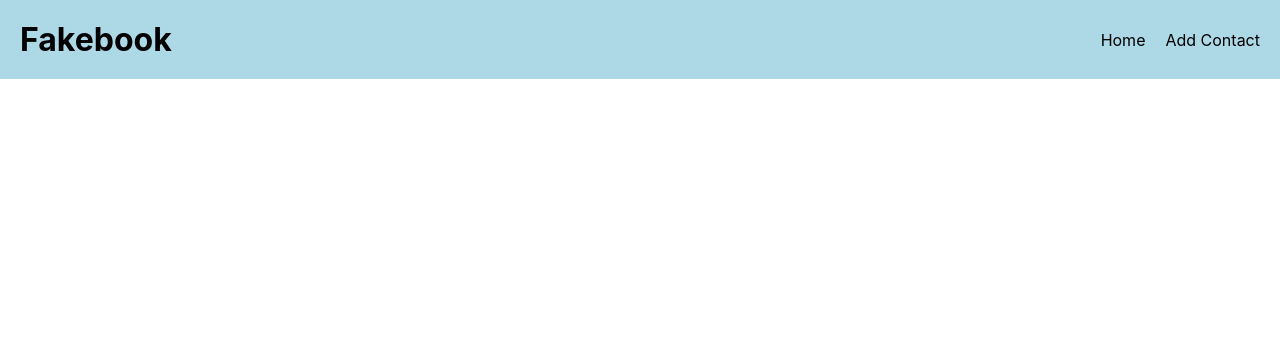
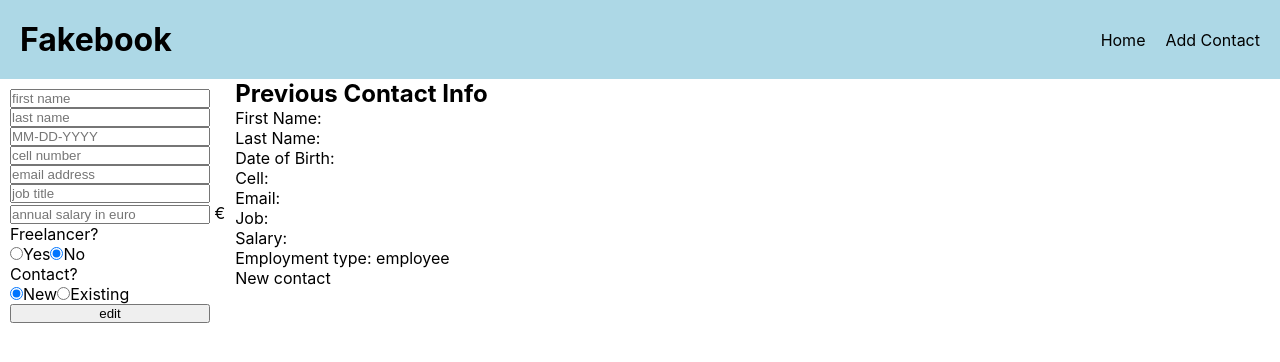
Before and after one commit to emily-s-codes/fakebook, a React (Create React App) app in the folder fakebook-frontend/: page /edit/1 in a window 1280 px wide. Shown: the top 362 px of the page. Built offline with nearby package versions, Linux system fonts and the light colour scheme; no server answers.

Commit message:
updates to put
put now replaces the whole object with the whole new form body, including overwriting existing fields with  when those fields are left empty.

```diff
--- a/fakebook-frontend/src/App.js
+++ b/fakebook-frontend/src/App.js
@@ -4,6 +4,7 @@ import './App.css';
 import Nav from './components/nav/Nav';
 import Add from './pages/Add';
 import Detail from './pages/Detail';
+import Edit from './pages/Edit';
 import Home from './pages/Home';
 
 function App() {
@@ -31,6 +32,7 @@ function App() {
           <Route path={'/'} element={<Home contacts={contacts} />} />
           <Route path={'/contact/:id'} element={<Detail refresh={refresh} setRefresh={setRefresh} contacts={contacts} />} />
           <Route path={'/new'} element={<Add refresh={refresh} setRefresh={setRefresh} />} />
+          <Route path={'/edit/:id'} element={<Edit refresh={refresh} setRefresh={setRefresh} />} />
         </Routes>
       </Router>
     </div>
--- a/fakebook-frontend/src/pages/Detail.jsx
+++ b/fakebook-frontend/src/pages/Detail.jsx
@@ -56,6 +56,7 @@ const Detail = ({ refresh, setRefresh }) => {
                 <p>{singleContact[0]?.freelance ? 'freelancer' : 'employee'}</p>
                 <p>{singleContact[0]?.existing ? 'existing contact' : 'potential contact'}</p>
                 <button onClick={deleteContact}>delete this contact</button>
+                <Link to={`/edit/${params.id}`}>edit this contact</Link>
                 {deletePending &&
                     <p>Your request is processing. Thanks for your patience with our server!</p>
                 }
--- /dev/null
+++ b/fakebook-frontend/src/pages/Edit.css
@@ -0,0 +1,3 @@
+.addMain {
+    display: flex;
+}
--- /dev/null
+++ b/fakebook-frontend/src/pages/Edit.jsx
@@ -0,0 +1,101 @@
+import { useEffect, useState } from "react"
+import { Link, useParams } from "react-router-dom"
+import "./Edit.css"
+
+const Edit = ({ refresh, setRefresh }) => {
+    const [editSuccess, setEditSuccess] = useState(false)
+    const [editPending, setEditPending] = useState(false)
+    const [editFailure, setEditFailure] = useState(false)
+    const [editContact, setEditContact] = useState([])
+    const params = useParams()
+    console.log(params)
+
+    useEffect(() => {
+        fetch(`${process.env.REACT_APP_BACKENDURL}/api/fakebook/profile/${params.id}`)
+            .then(res => {
+                console.log(res)
+                return res.json()
+            })
+            .then(data => {
+                setEditContact(data[0])
+            })
+            .catch(err => console.log(err))
+    }, [params.id])
+
+    const submitUpdate = (e) => {
+        e.preventDefault()
+        const form = new FormData(e.target)
+
+        fetch(`${process.env.REACT_APP_BACKENDURL}/api/fakebook/profile/${params.id}`, {
+            method: 'PUT',
+            body: form
+        })
+            .then(response => {
+                if (response.ok) {
+                    setRefresh(!refresh)
+                    setEditSuccess(!editSuccess)
+                    setEditPending(false)
+
+                } else {
+                    setEditFailure(true)
+                    setEditPending(false)
+                }
+            })
+    }
+
+    return (
+        <main className="addMain">
+            <section className="mainLeft">
+                <form onSubmit={submitUpdate} className={editSuccess ? "success" : ""}>
+                    <input type="text" placeholder="first name"
+                        name="name" maxLength="20" />
+                    <input type="text" placeholder="last name"
+                        name="last" maxLength="100" />
+                    <input type="text" placeholder="MM-DD-YYYY" name="dob" />
+                    <input type="number" placeholder="cell number" name="cell" />
+                    <input type="email" placeholder="email address" name="email" />
+                    <input type="text" placeholder="job title" name="job" />
+                    <div>
+                        <input type="number" placeholder="annual salary in euro" name="salary" /><span> €</span>
+                    </div>
+                    <div>
+                        <p>Freelancer?</p>
+                        <input type="radio" name="freelance" placeholder="freelance" id="freelanceY" value="true" /><label htmlFor="freelanceY">Yes</label>
+                        <input type="radio" name="freelance" placeholder="freelance" id="freelanceN" value="false" defaultChecked /><label htmlFor="freelanceN">No</label>
+                    </div>
+                    <div>
+                        <p>Contact?</p>
+                        <input type="radio" name="contact" id="new" value="false" defaultChecked /><label htmlFor="new">New</label>
+                        <input type="radio" name="contact" id="existing" value="true" /><label htmlFor="existing">Existing</label>
+                    </div>
+                    <input type="submit" value="edit" onClick={() => setEditPending(!editPending)} />
+                </form>
+                {editSuccess &&
+                    <section className="editSuccessSection">
+                        <p>Thanks for updating your contacts list!</p>
+                        <Link to="/" >Home</Link>
+                    </section>}
+                {editFailure &&
+                    <section className="editFailSection">
+                        <p>Sorry, something went wrong with your request.</p>
+                        <Link to="/" >Home</Link>
+                    </section>
+                }
+            </section>
+            <section className="mainRight">
+                <h2>Previous Contact Info</h2>
+                <p>First Name: {editContact?.name}</p>
+                <p>Last Name: {editContact?.last}</p>
+                <p>Date of Birth: {editContact?.dob}</p>
+                <p>Cell: {editContact?.cell}</p>
+                <p>Email: {editContact?.email}</p>
+                <p>Job: {editContact?.job}</p>
+                <p>Salary: {editContact?.salary}</p>
+                {editContact?.freelance ? <p>Employment type: freelancer</p> : <p>Employment type: employee</p>}
+                {editContact?.contact ? <p>Existing contact</p> : <p>New contact</p>}
+            </section>
+        </main>
+    );
+}
+
+export default Edit;
```
Also changed, not shown: 1 other file (tests, documents, lock files or other folders).
